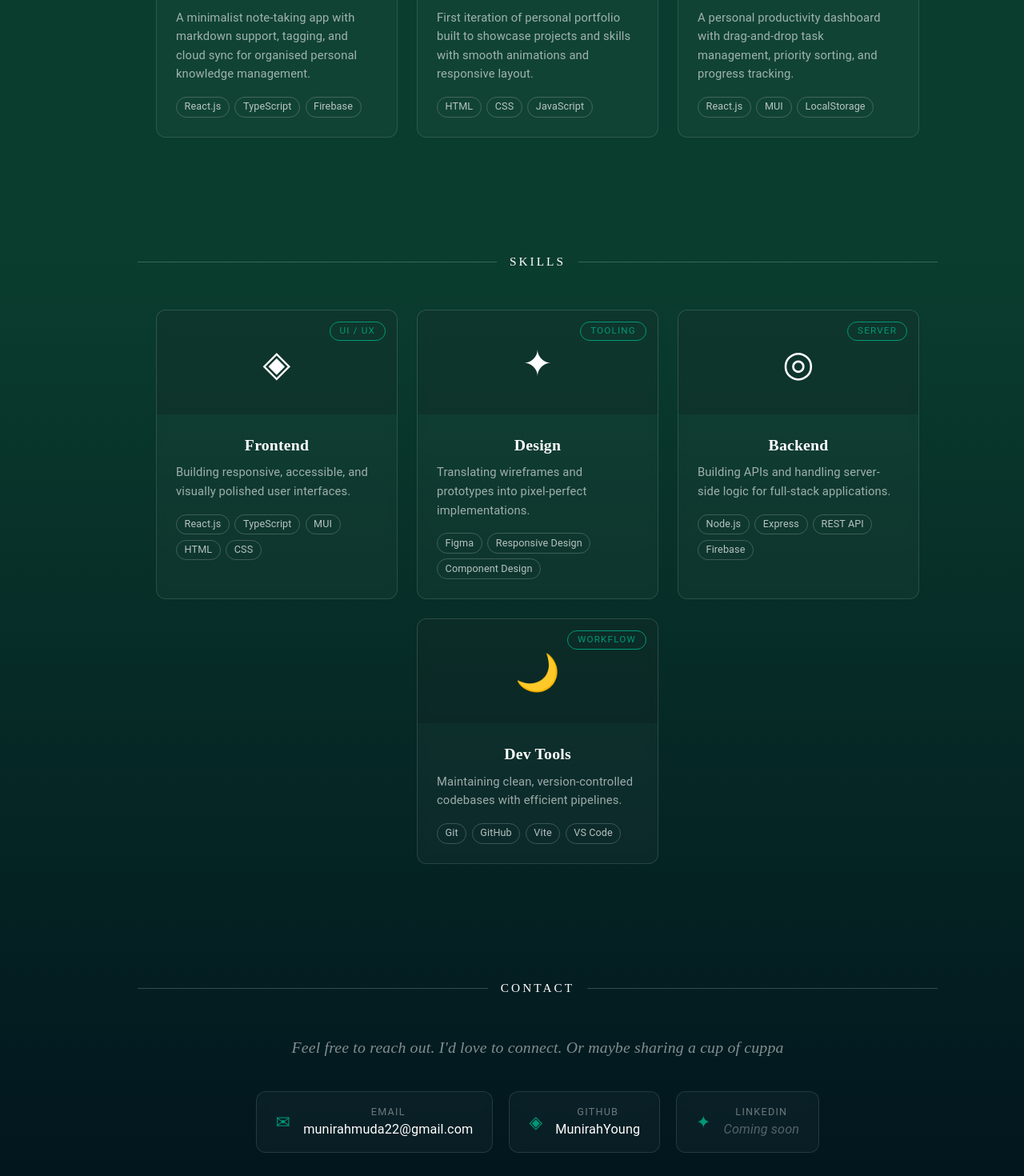
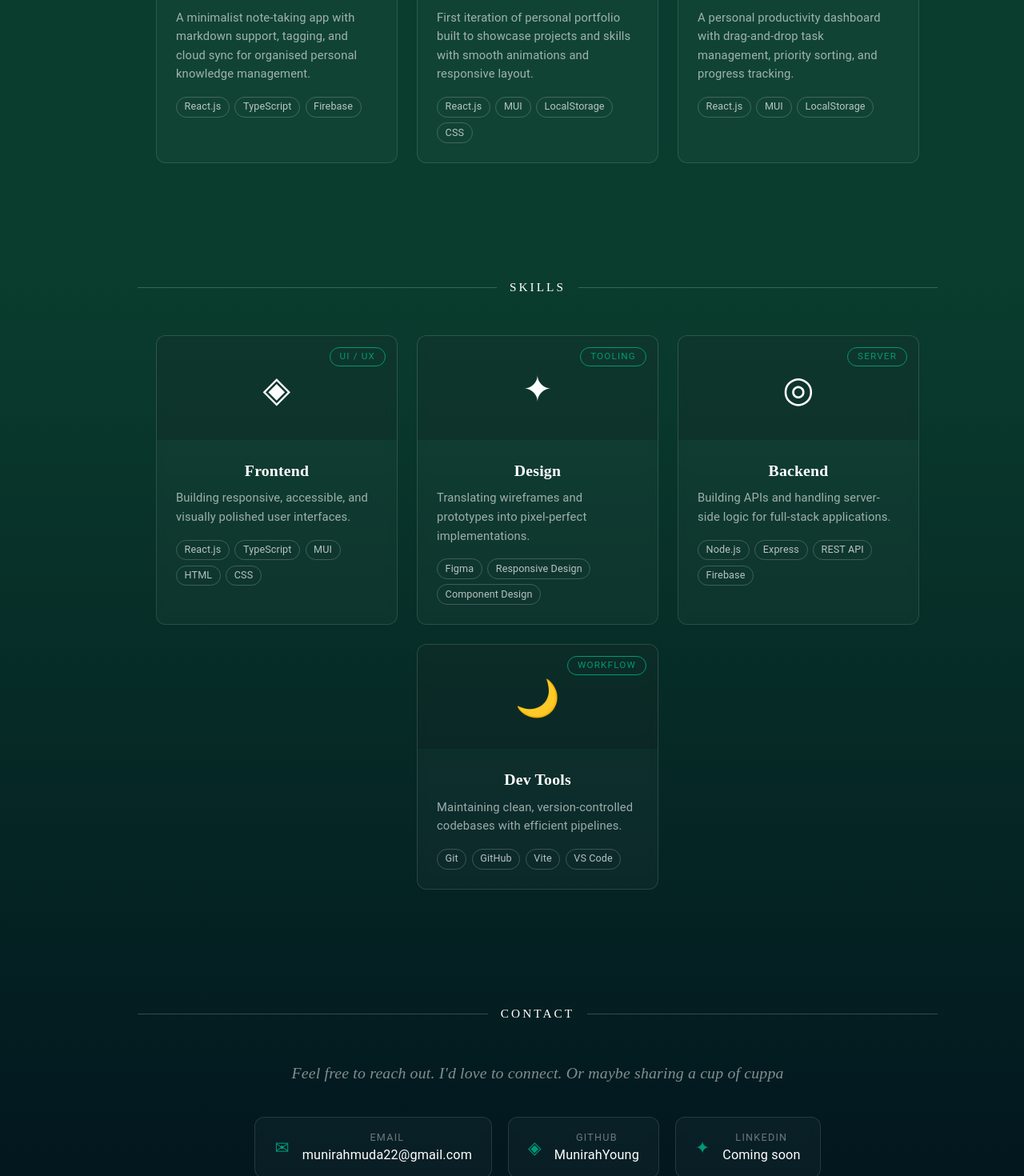
Before and after one commit to MunirahMuda/moon-portfolio, a React (Vite) app: page / in a window 1280 px wide. Shown: the part 1780-3250 px from the top of the page at 80% size. Built offline with nearby package versions, Linux system fonts and the light colour scheme.

Commit message:
adding linkedIn link

```diff
--- a/src/contents/Contact.tsx
+++ b/src/contents/Contact.tsx
@@ -17,7 +17,7 @@ const contacts = [
     {
         label: "LinkedIn",
         value: "Coming soon",
-        href: null,
+        href: "www.linkedin.com/in/munirah-muda-37bab8352",
         icon: "✦",
     },
 ];
--- a/src/contents/Projects.tsx
+++ b/src/contents/Projects.tsx
@@ -13,7 +13,7 @@ const projects = [
         title: "Portfolio v1",
         type: "WEBSITE",
         description: "First iteration of personal portfolio built to showcase projects and skills with smooth animations and responsive layout.",
-        stack: ["HTML", "CSS", "JavaScript"],
+        stack: ["React.js", "MUI", "LocalStorage", "CSS"],
         icon: "✦",
     },
     {
```
